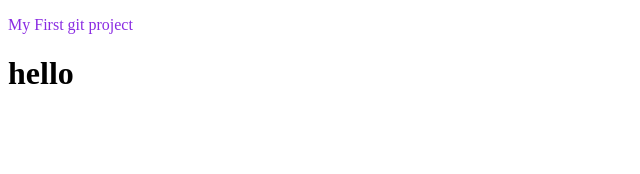
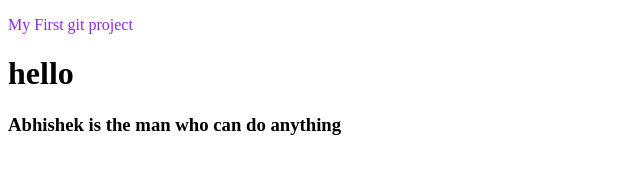
Before and after one commit to crucialabhi/localrepo, a plain HTML site: page index.html in a window 1280 px wide. Shown: the whole page, without its empty margins (0-640 px from the left). Drawn offline with Linux system fonts and the light colour scheme.

Commit message:
abhishek

```diff
--- a/index.html
+++ b/index.html
@@ -9,5 +9,6 @@
 <body>
     <p>My First git project</p>
     <h1>hello</h1>
+    <h3>Abhishek is the man who can do anything</h3>
 </body>
 </html>
```
